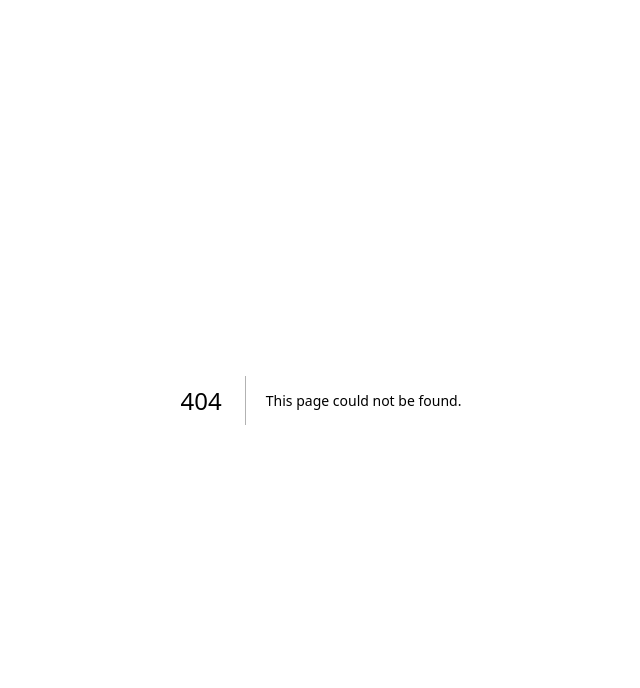
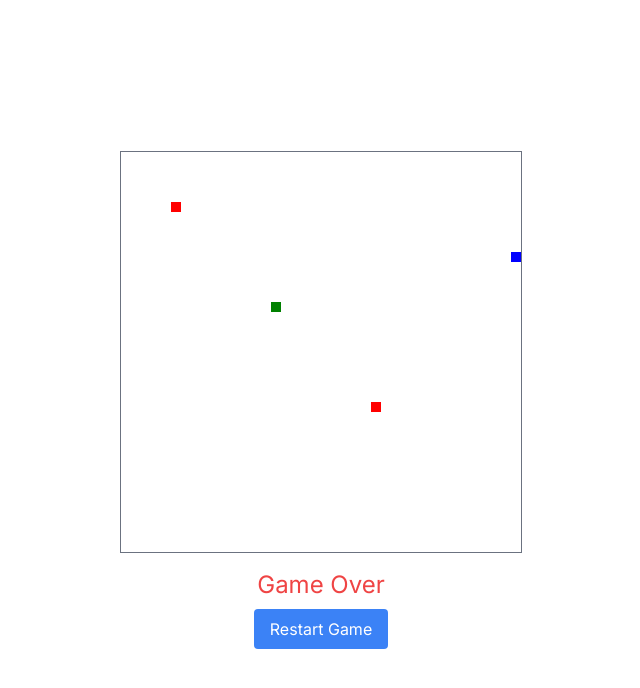
Before and after one commit to DonSanoj/Mini-Games-Collection, a Next.js app: page /SnakeGame in a window 1280 px wide. Before the commit this address had no page. Shown: the top 688 px of the page, without its empty margins (319-959 px from the left). Built offline with nearby package versions, Linux system fonts and the light colour scheme.

Commit message:
Create snake game

```diff
--- /dev/null
+++ b/src/app/SnakeGame/page.js
@@ -0,0 +1,9 @@
+import SnakeGame from "@/components/SnakeGame/SnakeGame";
+
+export default function snakeGame() {
+    return (
+        <div>
+            <SnakeGame />
+        </div>
+    );
+}
--- /dev/null
+++ b/src/components/SnakeGame/SnakeGame.js
@@ -0,0 +1,145 @@
+'use client'
+
+import { useEffect, useRef, useState } from "react";
+
+export default function SnakeGame() {
+    const canvasRef = useRef(null);
+    const [snake, setSnake] = useState([{ x: 10, y: 10 }]);
+    const [food, setFood] = useState({ x: 15, y: 15 });
+    const [bombs, setBombs] = useState([
+        { x: 5, y: 5 },
+        { x: 25, y: 25 }
+    ]);
+    const [direction, setDirection] = useState({ x: 1, y: 0 });
+    const [speed, setSpeed] = useState(100);  // Slightly faster for smoother movement
+    const [gameOver, setGameOver] = useState(false);
+    const gridSize = 40;  // Larger grid size for smoother movement
+
+    useEffect(() => {
+        const canvas = canvasRef.current;
+        const context = canvas.getContext("2d");
+
+        const updateGame = () => {
+            if (gameOver) return;
+
+            const newSnake = [...snake];
+            const head = { ...newSnake[0] };
+            head.x += direction.x;
+            head.y += direction.y;
+
+            // Check for collisions with walls, self, or bombs
+            if (
+                head.x < 0 ||
+                head.x >= gridSize ||
+                head.y < 0 ||
+                head.y >= gridSize ||
+                newSnake.some(segment => segment.x === head.x && segment.y === head.y)
+            ) {
+                setGameOver(true);
+                return;
+            }
+
+            // Check if snake hits a bomb
+            const bombHit = bombs.some(bomb => bomb.x === head.x && bomb.y === head.y);
+            if (bombHit && newSnake.length > 1) {
+                newSnake.pop();  // Decrease snake length by one segment
+            }
+
+            newSnake.unshift(head);
+
+            // Check if snake has eaten the food
+            if (head.x === food.x && head.y === food.y) {
+                setFood({
+                    x: Math.floor(Math.random() * gridSize),
+                    y: Math.floor(Math.random() * gridSize)
+                });
+
+                // Add a new bomb when food is eaten
+                setBombs([...bombs, {
+                    x: Math.floor(Math.random() * gridSize),
+                    y: Math.floor(Math.random() * gridSize)
+                }]);
+
+                setSpeed(speed => Math.max(speed - 2, 50));  // Small speed increase
+            } else {
+                newSnake.pop();
+            }
+
+            setSnake(newSnake);
+
+            // Draw the snake
+            context.clearRect(0, 0, canvas.width, canvas.height);
+            context.fillStyle = "blue";
+            newSnake.forEach(segment => {
+                context.fillRect(segment.x * 10, segment.y * 10, 10, 10);  // Smaller grid cells
+            });
+
+            // Draw the food
+            context.fillStyle = "green";
+            context.fillRect(food.x * 10, food.y * 10, 10, 10);  // Smaller food size
+
+            // Draw the bombs
+            context.fillStyle = "red";
+            bombs.forEach(bomb => {
+                context.fillRect(bomb.x * 10, bomb.y * 10, 10, 10);  // Bomb size
+            });
+        };
+
+        const intervalId = setInterval(updateGame, speed);
+
+        return () => clearInterval(intervalId);
+    }, [snake, direction, food, bombs, gameOver, speed]);
+
+    const handleKeyDown = (e) => {
+        switch (e.key) {
+            case "ArrowUp":
+                if (direction.y === 0) setDirection({ x: 0, y: -1 });
+                break;
+            case "ArrowDown":
+                if (direction.y === 0) setDirection({ x: 0, y: 1 });
+                break;
+            case "ArrowLeft":
+                if (direction.x === 0) setDirection({ x: -1, y: 0 });
+                break;
+            case "ArrowRight":
+                if (direction.x === 0) setDirection({ x: 1, y: 0 });
+                break;
+            default:
+                break;
+        }
+    };
+
+    useEffect(() => {
+        window.addEventListener("keydown", handleKeyDown);
+        return () => window.removeEventListener("keydown", handleKeyDown);
+    }, [direction]);
+
+    return (
+        <div className="flex flex-col items-center justify-center h-screen">
+            <canvas
+                ref={canvasRef}
+                width="400"
+                height="400"
+                className="border border-gray-500"
+            />
+            {gameOver && (
+                <div className="mt-4 text-center">
+                    <h2 className="text-2xl text-red-500">Game Over</h2>
+                    <button
+                        className="mt-2 px-4 py-2 bg-blue-500 text-white rounded"
+                        onClick={() => {
+                            setSnake([{ x: 10, y: 10 }]);
+                            setFood({ x: 15, y: 15 });
+                            setBombs([{ x: 5, y: 5 }, { x: 25, y: 25 }]);
+                            setDirection({ x: 1, y: 0 });
+                            setSpeed(100);  // Reset speed
+                            setGameOver(false);
+                        }}
+                    >
+                        Restart Game
+                    </button>
+                </div>
+            )}
+        </div>
+    );
+}
```
